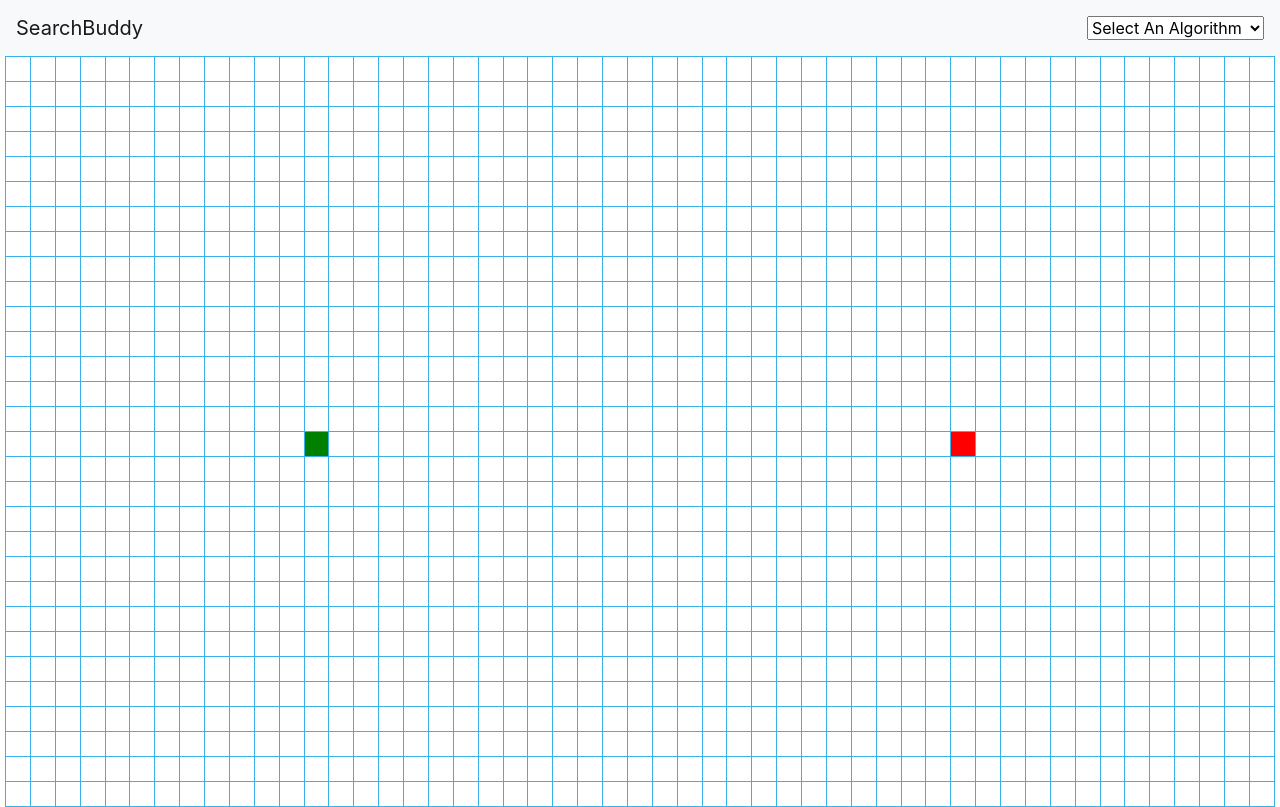
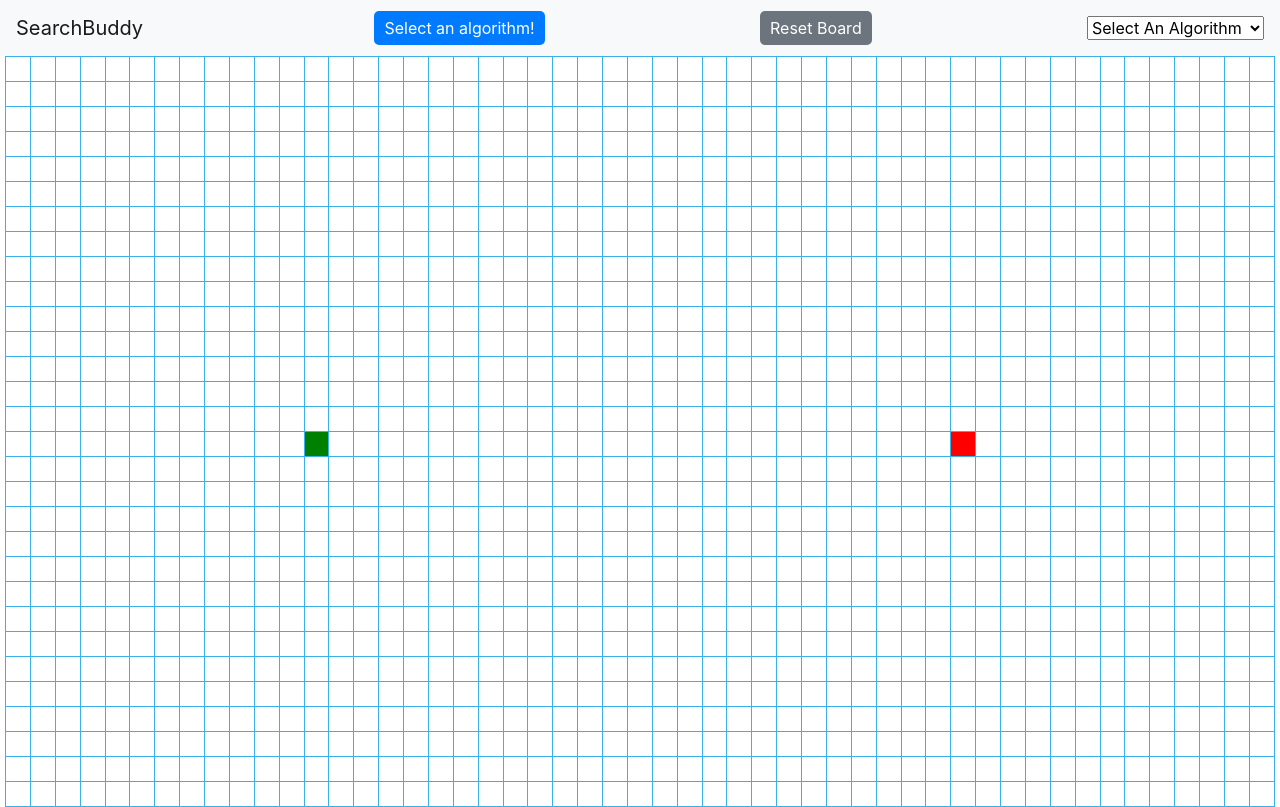
Before and after one commit to justDare/Search-Algorithm-Visualizer, a React (Create React App) app: page / in a window 1280 px wide. Built offline with nearby package versions, Linux system fonts and the light colour scheme.

Commit message:
reset grid feature

```diff
--- a/src/components/App.jsx
+++ b/src/components/App.jsx
@@ -16,6 +16,9 @@ class App extends React.Component {
 
         this.setAlgorithm = (algorithm) => {
             this.setState({ algorithm: algorithm });
+        }
+        this.resetBoard = () => {
+            this.setState({ grid: initGrid() });
         }
         this.toggleMousePressed = (id) => {
             if (this.state.mousePressed) {
@@ -55,6 +58,7 @@ class App extends React.Component {
             algorithm: myState.algorithm,
             mousePressed: myState.mousePressed,
             selectedCellVal: myState.selectedCellVal,
+            resetBoard: this.resetBoard,
             setAlgorithm: this.setAlgorithm,
             toggleMousePressed: this.toggleMousePressed,
             toggleCell: this.toggleCell,
--- a/src/components/Navbar.jsx
+++ b/src/components/Navbar.jsx
@@ -10,9 +10,25 @@ class Navbar extends React.Component {
         setAlgorithm(event.target.value);
     }
 
+    visualize = (algorithm) => {
+        console.log(algorithm);
+    }
+
+    resetBoard = () => {
+        let { resetBoard } = this.context;
+        resetBoard();
+    }
+
     render() {
 
         let { algorithm } = this.context;
+        let algorithmDisplay;
+        if (algorithm !== null)
+            algorithmDisplay = `Visualize ${algorithm}!`;
+        else
+            algorithmDisplay = 'Select an algorithm!';
+
+        const defaultValue = algorithmDisplay;
 
         return (
             <nav className="navbar navbar-light bg-light">
@@ -20,16 +36,29 @@ class Navbar extends React.Component {
                     {/* <img src="" width="30" height="30" class="d-inline-block align-top" alt=""> */}
                     SearchBuddy
                 </a>
-
+                <div
+                    id="visualize"
+                    className="btn-primary"
+                    onClick={() => this.visualize(algorithm)}
+                >
+                    {algorithmDisplay}
+                </div>
+                <div
+                    id="reset"
+                    className="btn-secondary"
+                    onClick={() => this.resetBoard()}
+                >
+                    Reset Board
+                </div>
                 <select
                     id="selectAlgorithm"
                     onChange={this.handleChange}
-                    value={algorithm}
+                    value={defaultValue}
                 >
                     <option name="Select An Algorithm" value="Select An Algorithm">Select An Algorithm</option>
-                    <option name="Breadth First Search" value="Breadth First Search">Breadth First Search</option>
-                    <option name="Depth First Search" value="Depth First Search">Depth First Search</option>
-                    <option name="Dijkstra's Algorithm" value="Dijkstra's Algorithm">Dijkstra's Algorithm</option>
+                    <option name="Breadth First Search" value="BFS">Breadth First Search</option>
+                    <option name="Depth First Search" value="DFS">Depth First Search</option>
+                    <option name="Dijkstra's Algorithm" value="Dijkstra's">Dijkstra's Algorithm</option>
                     <option name="A* Search" value="A* Search">A* Search</option>
                 </select>
             </nav>
--- a/src/components/Navbar.scss
+++ b/src/components/Navbar.scss
@@ -1,4 +1,9 @@
 .navbar {
+    #visualize, #reset {
+        cursor: pointer;
+        padding: 5px 10px;
+        border-radius: 5px;
+    }
     #selectAlgorithm {
         cursor: pointer;
     }
--- a/src/grid-context.js
+++ b/src/grid-context.js
@@ -3,11 +3,14 @@ import React from 'react';
 export const myState = {
     grid: [],
     selectedCells: [],
-    algorithm: 'Select An Algorithm',
+    algorithm: null,
     mousePressed: false,
     selectedCellVal: false,
     setAlgorithm: () => {
         console.log('set algo');
+    },
+    resetBoard: () => {
+        console.log('reset');
     },
     toggleMousePressed: () => {
         console.log('mouse pressed?');
```
